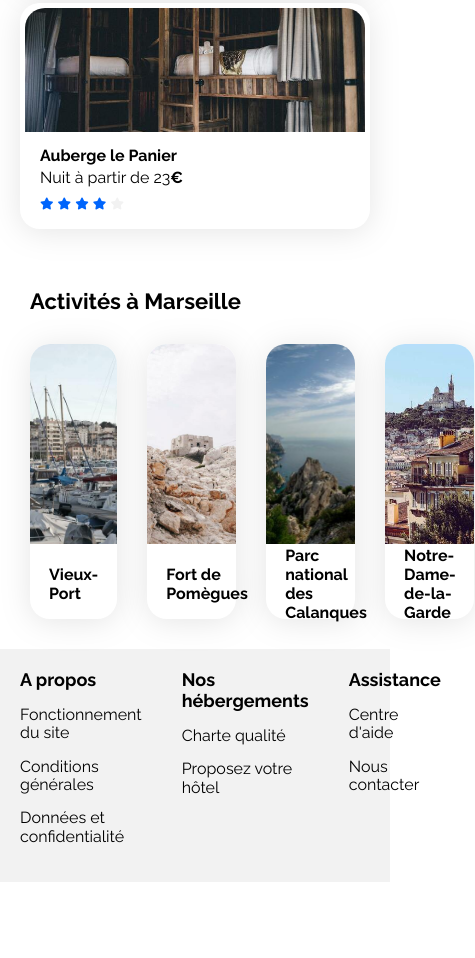
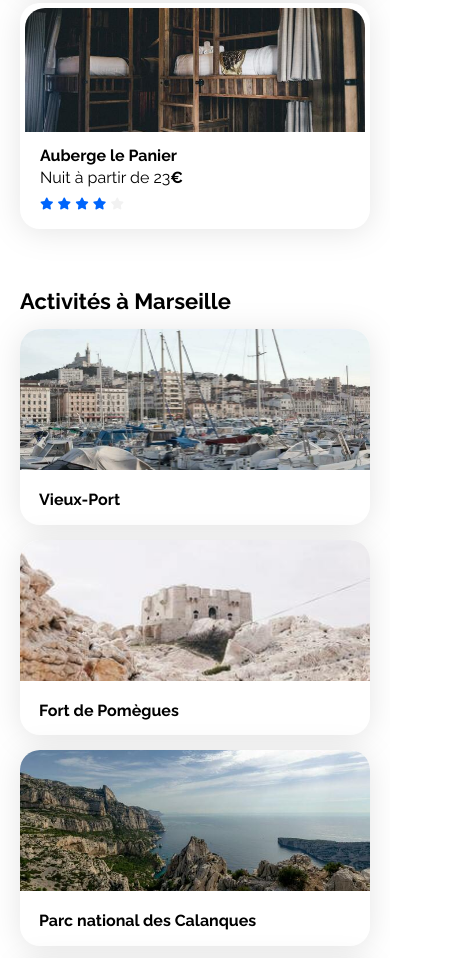
Before and after one commit to pierregourinat/Booki, a plain HTML site: page index.html in a window 390 px wide. Shown: the part 2424-3382 px from the top of the page, 475 px wide, since content can reach past the window. Before the commit the page ends 3306 px from the top, so only its background shows below. Drawn offline with Linux system fonts and the light colour scheme.

Commit message:
Responsive activites Marseille et footer

```diff
--- a/css/style.css
+++ b/css/style.css
@@ -630,4 +630,45 @@ h3 {
   .hebergements-cards a {
     width: 100%;
   }
+  /* ACTIVITES MARSEILLE */
+  .activites-marseille {
+    padding: 30px 20px;
+  }
+  .activites {
+    padding: 0;
+  }
+  .activites-cards {
+    flex-direction: column;
+    gap: 15px;
+    margin-top: 15px;
+  }
+
+  .activites-cards a {
+    width: 100%;
+  }
+
+  .activites-marseille .card {
+    margin-top: 0;
+    padding: 0;
+  }
+
+  .activites-cards img {
+    height: 141px;
+  }
+
+  .activites-cards .card-content {
+    height: 50px;
+  }
+
+  /* FOOTER */
+
+  .footer-container {
+    flex-direction: column;
+    padding: 30px 20px;
+    gap: 50px;
+  }
+
+  .footer-column {
+    padding: 0;
+  }
 }
```
